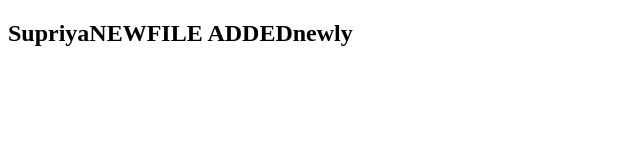
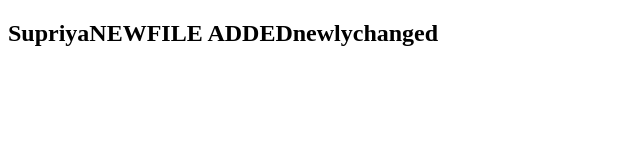
Before and after one commit to SupriyaAafu/LinkingJenkins, an Angular app in the folder SupriyaProject/: page / in a window 1280 px wide. Shown: the top 160 px of the page, without its empty margins (0-640 px from the left). Built offline with nearby package versions, Linux system fonts and the light colour scheme.

Commit message:
changed some text

```diff
--- a/SupriyaProject/src/app/app.component.html
+++ b/SupriyaProject/src/app/app.component.html
@@ -1 +1 @@
-<h2>SupriyaNEWFILE ADDEDnewly</h2>
+<h2>SupriyaNEWFILE ADDEDnewlychanged</h2>
```
